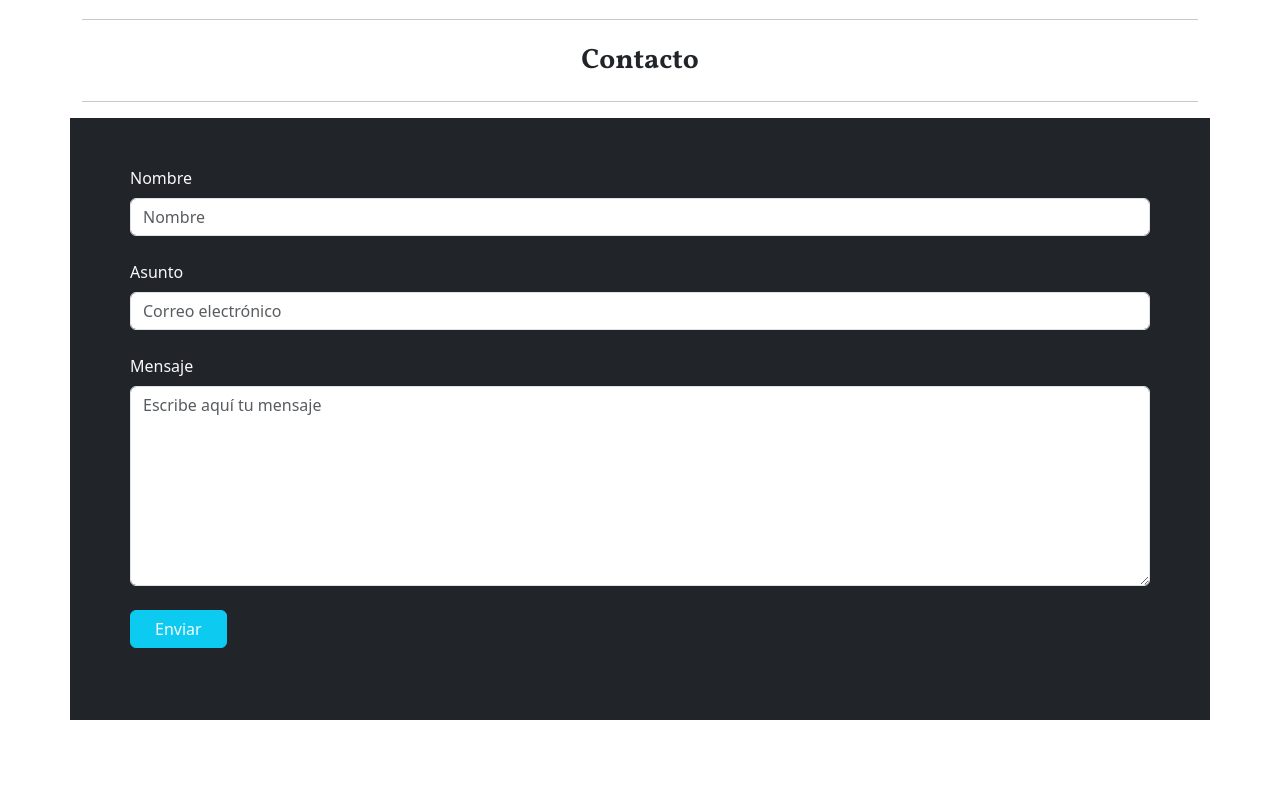
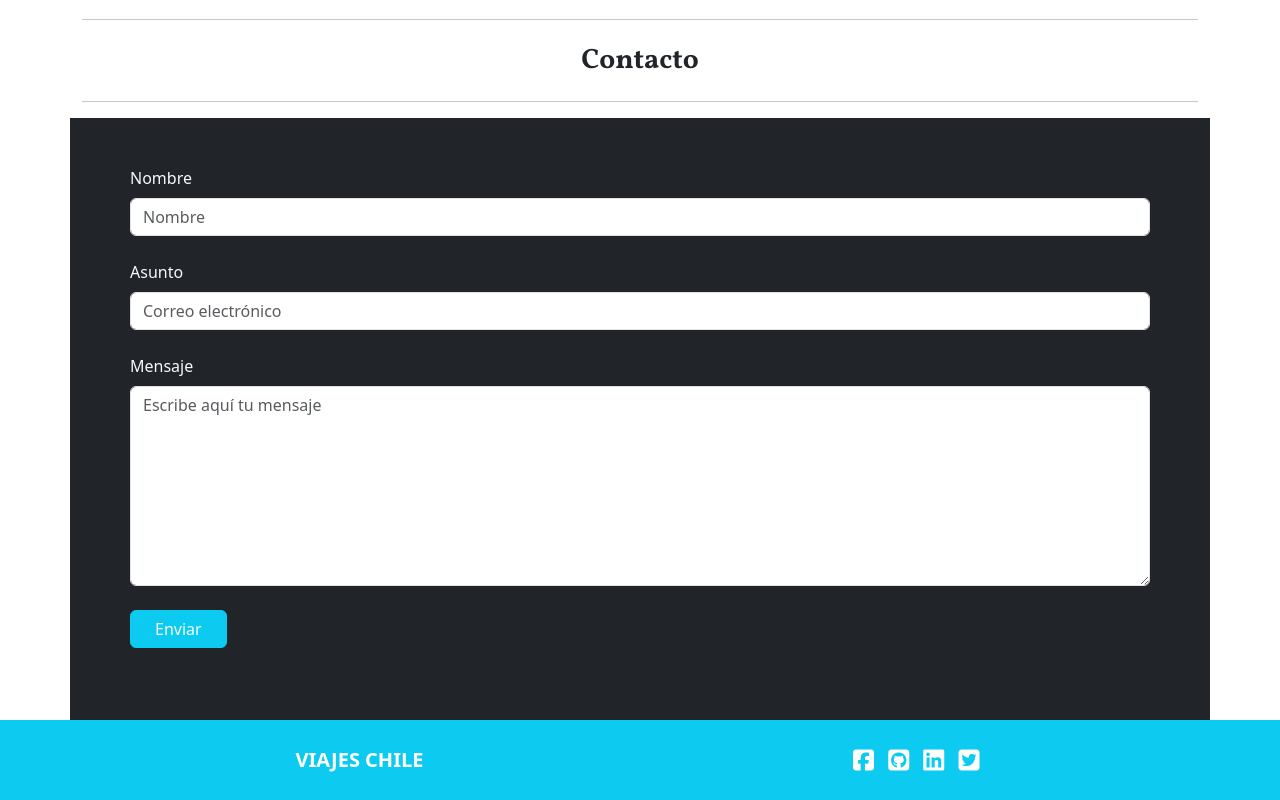
Before and after one commit to rodrigo-a-flores/viajes-chile, a plain HTML site: page index.html in a window 1280 px wide. Shown: the part 2062-2862 px from the top of the page. Before the commit the page ends 2782 px from the top, so only its background shows below. Drawn offline with nearby package versions, Linux system fonts and the light colour scheme.

Commit message:
Pie de pagina listo

```diff
--- a/index.html
+++ b/index.html
@@ -170,6 +170,20 @@
                 </div>
             </form>
         </section>
+        <!-- Pie -->
+        <section class="fullContainer">
+            <section class="containerFooter">
+                <article class="textLogo">
+                    <a class="fw-bold" href="#inicio"><span>VIAJES CHILE</span></a>
+                </article>
+                <article class="iconsFooter">
+                    <a href="https://web.facebook.com/" target="_blank"><i class="fa-brands fa-square-facebook"></i></a>
+                    <a href="https://github.com/" target="_blank"><i class="fa-brands fa-square-github"></i></a>
+                    <a href="https://cl.linkedin.com/" target="_blank"><i class="fa-brands fa-linkedin"></i></a>
+                    <a href="https://twitter.com/" target="_blank"><i class="fa-brands fa-square-twitter"></i></a>
+                </article>
+            </section>
+        </section>
     </footer>
 
     <script src="https://cdnjs.cloudflare.com/ajax/libs/popper.js/1.14.6/umd/popper.min.js"
```
